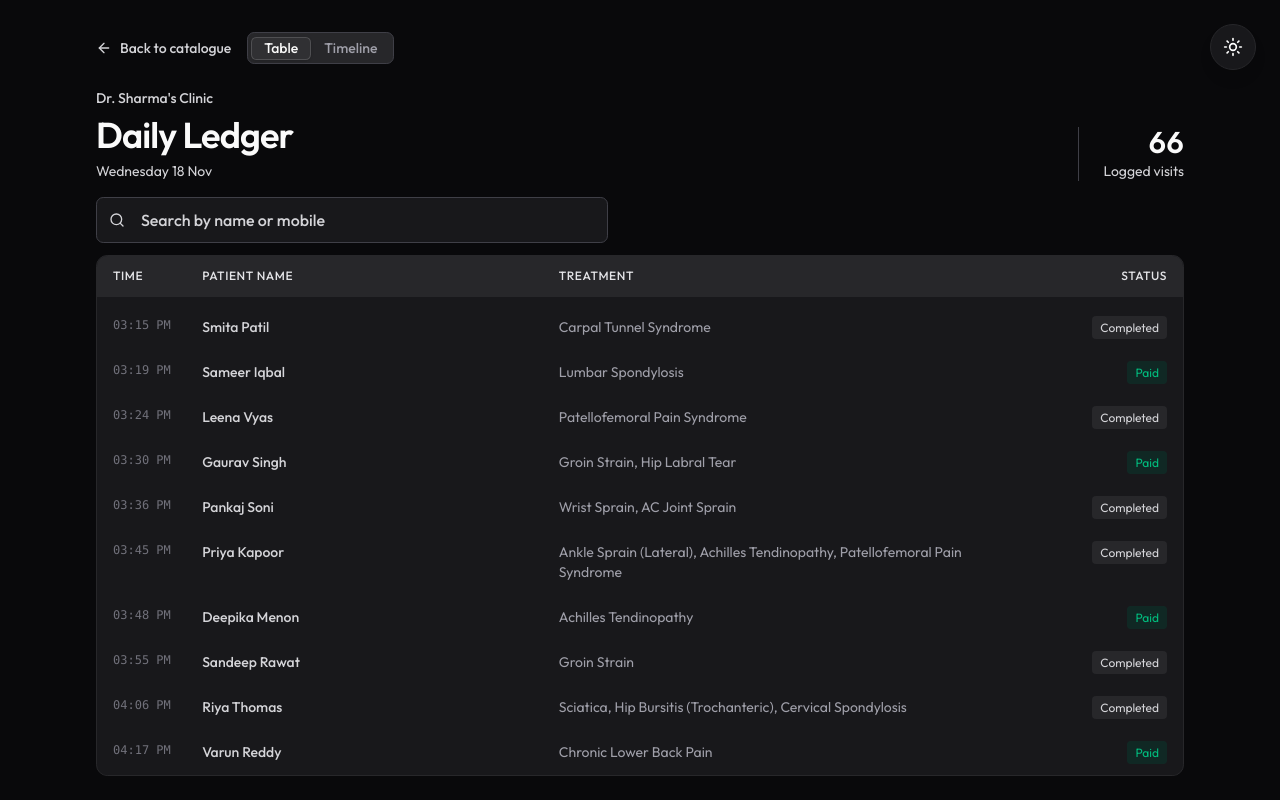
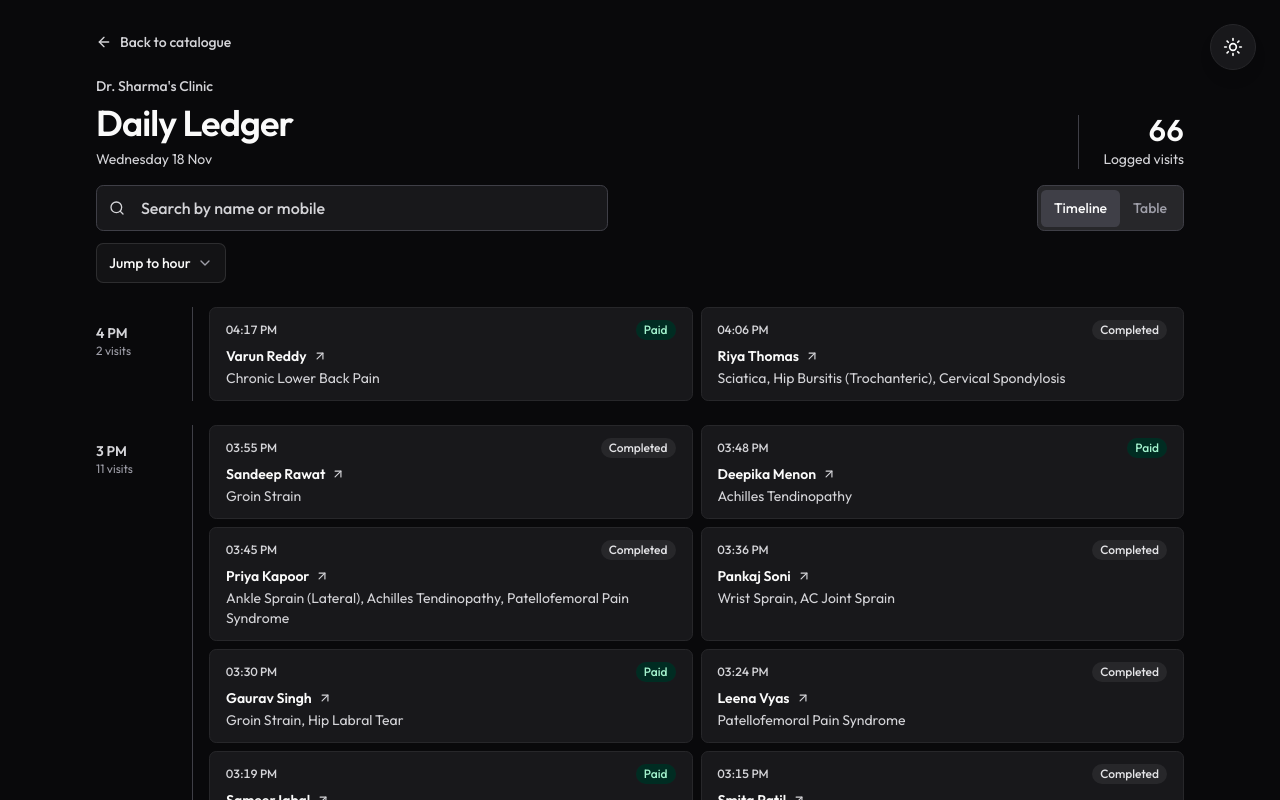
Before and after one commit to omsrivastava512/clinic-demo, a React (Vite) app: page /clinic in a window 1280 px wide. Shown: the top 800 px of the page. Built offline with nearby package versions, Linux system fonts and the light colour scheme.

Commit message:
Unify the clinic ledger layout across views

```diff
--- a/src/features/ledger/components/LedgerHeader.tsx
+++ b/src/features/ledger/components/LedgerHeader.tsx
@@ -3,15 +3,15 @@ import {cn} from "@/lib"
 
 const today = new Date().toLocaleDateString('en-IN', { weekday: 'long', day: 'numeric', month: 'short' });
 
-const LedgerHeader = ({ opdCount = MOCK_LEDGER_ENTRIES.length, workspace }: { opdCount?: number; workspace?: "table" | "timeline" }) => {
+const LedgerHeader = ({ opdCount = MOCK_LEDGER_ENTRIES.length, workspace = false }) => {
     if (workspace) return (
         <div className="flex items-end justify-between gap-4">
             <div>
                 <p className="text-sm font-medium text-zinc-600 dark:text-zinc-300">Dr. Sharma's Clinic</p>
-                <h1 className="mt-1 text-3xl leading-tight font-semibold tracking-tight sm:text-4xl">{workspace === "timeline" ? "Visit Timeline" : "Daily Ledger"}</h1>
+                <h1 className="mt-1 text-3xl leading-tight font-semibold tracking-tight sm:text-4xl">Daily Ledger</h1>
                 <p className="mt-1 text-sm text-zinc-600 dark:text-zinc-300">{today}</p>
             </div>
-            <div className={cn("shrink-0 text-right", workspace === "table" && "border-l border-zinc-300 pl-4 dark:border-zinc-700 sm:pl-6")}>
+            <div className="shrink-0 border-l border-zinc-300 pl-4 text-right dark:border-zinc-700 sm:pl-6">
                 <div className="text-3xl leading-none font-semibold tabular-nums">{opdCount}</div>
                 <div className="mt-1 text-sm text-zinc-600 dark:text-zinc-300">Logged visits</div>
             </div>
--- a/src/features/ledger/components/VisitTimeline.tsx
+++ b/src/features/ledger/components/VisitTimeline.tsx
@@ -42,7 +42,7 @@ const VisitTimeline = () => {
 
     return (
         <div>
-            <div className="sticky top-0 z-20 mb-4 flex bg-stone-100 pt-2 pb-2 dark:bg-zinc-950">
+            <div className="sticky top-2 z-20 mb-4 flex bg-zinc-100 pb-2 dark:bg-zinc-950">
                 <DropdownMenu modal={false} onOpenChangeComplete={finishJump}>
                     <DropdownMenuTrigger render={<Button variant="outline" className="h-10 px-3" />}>
                         Jump to hour
--- a/src/pages/clinic.tsx
+++ b/src/pages/clinic.tsx
@@ -8,15 +8,16 @@ import TableHeader from "@/features/ledger/components/TableHeader";
 import VisitTimeline from "@/features/ledger/components/VisitTimeline";
 import { cn } from "@/lib";
 
+const viewTabClassName = "px-3 dark:data-active:border-transparent dark:data-active:bg-zinc-700 group-data-[variant=default]/tabs-list:data-active:shadow-none";
+
 const Clinic = () => {
     const [searchParams, setSearchParams] = useSearchParams();
-    const view = searchParams.get("view") === "timeline" ? "timeline" : "table";
-    const isTimeline = view === "timeline";
+    const view = searchParams.get("view") === "table" ? "table" : "timeline";
 
     const changeView = (value: string | number | null) => {
         const params = new URLSearchParams(searchParams);
-        if (value === "timeline") {
-            params.set("view", "timeline");
+        if (value === "table") {
+            params.set("view", "table");
         } else {
             params.delete("view");
         }
@@ -24,37 +25,36 @@ const Clinic = () => {
     };
 
     return (
-        <main className={cn("min-h-dvh text-zinc-950 dark:bg-zinc-950 dark:text-zinc-50", isTimeline ? "bg-stone-100" : "bg-zinc-100")}>
+        <main className="min-h-dvh bg-zinc-100 text-zinc-950 dark:bg-zinc-950 dark:text-zinc-50">
             <Tabs value={view} onValueChange={changeView} className={cn(
                 "min-h-dvh gap-0",
-                !isTimeline && "mx-auto h-dvh min-h-[32rem] max-w-6xl px-4 pt-5 pb-4 sm:px-8 sm:pt-8 sm:pb-6"
+                view === "table" && "h-dvh min-h-[32rem]"
             )}>
-                <header className={cn(isTimeline && "border-b border-stone-300 bg-stone-50 dark:border-zinc-800 dark:bg-zinc-900")}>
-                    <div className={cn(isTimeline && "mx-auto max-w-6xl px-4 pt-3 pb-6 sm:px-8 sm:pb-8")}>
-                        <nav aria-label="Clinic navigation" className={cn(
-                            "flex flex-wrap items-center gap-x-4 gap-y-2 pr-14",
-                            isTimeline ? "mb-2 min-h-11 sm:mb-4" : "mb-4 sm:mb-6"
-                        )}>
+                <header className="mx-auto w-full max-w-6xl px-4 pt-5 sm:px-8 sm:pt-8">
+                    <nav aria-label="Clinic navigation" className="mb-4 flex flex-wrap items-center gap-x-4 gap-y-2 pr-14 sm:mb-6">
                         <Link to="/" className="inline-flex items-center gap-2 rounded-sm text-sm font-medium text-zinc-600 outline-none hover:text-zinc-950 focus-visible:ring-2 focus-visible:ring-zinc-500 dark:text-zinc-300 dark:hover:text-white">
                             <ArrowLeft aria-hidden="true" className="size-4" />
                             Back to catalogue
                         </Link>
-                            <TabsList aria-label="Ledger view" className="border border-zinc-200 bg-zinc-200/60 dark:border-zinc-700 dark:bg-zinc-800">
-                                <TabsTrigger value="table" className="px-3">Table</TabsTrigger>
-                                <TabsTrigger value="timeline" className="px-3">Timeline</TabsTrigger>
+                    </nav>
+                    <LedgerHeader workspace />
+                    <div className="relative z-10 mt-4 mb-3 flex flex-col items-end gap-3 sm:flex-row-reverse sm:items-center sm:justify-between">
+                        <TabsList aria-label="Ledger view" className="shrink-0 border border-zinc-200 bg-zinc-200/60 group-data-horizontal/tabs:h-[46px] dark:border-zinc-700 dark:bg-zinc-800">
+                            <TabsTrigger value="timeline" className={viewTabClassName}>Timeline</TabsTrigger>
+                            <TabsTrigger value="table" className={viewTabClassName}>Table</TabsTrigger>
                         </TabsList>
-                        </nav>
-                        <LedgerHeader workspace={view} />
-                        <div className={cn("relative z-10 w-full", isTimeline ? "mt-5 max-w-md" : "mt-4 mb-3 sm:max-w-lg")}>
+                        <div className="w-full sm:min-w-0 sm:max-w-lg sm:flex-1">
                             <PatientSearch placement="above" />
                         </div>
                     </div>
                 </header>
-                <TabsContent value="table" keepMounted className="isolate flex min-h-0 flex-col overflow-hidden rounded-xl border border-zinc-200 bg-white dark:border-zinc-800 dark:bg-zinc-900">
+                <TabsContent value="table" keepMounted className="mx-auto flex min-h-0 w-full max-w-6xl flex-col px-4 pb-4 sm:px-8 sm:pb-6">
+                    <div className="isolate flex min-h-0 flex-1 flex-col overflow-hidden rounded-xl border border-zinc-200 bg-white dark:border-zinc-800 dark:bg-zinc-900">
                         <TableHeader className="text-zinc-700 dark:bg-zinc-800 dark:text-zinc-200" />
                         <TableBody showSearch={false} />
+                    </div>
                 </TabsContent>
-                <TabsContent value="timeline" keepMounted className="mx-auto w-full max-w-6xl px-4 py-6 sm:px-8 sm:py-8">
+                <TabsContent value="timeline" keepMounted className="mx-auto w-full max-w-6xl px-4 pb-4 sm:px-8 sm:pb-6">
                     <VisitTimeline />
                 </TabsContent>
             </Tabs>
```
Lines whose indentation alone changed are shown as unchanged.
